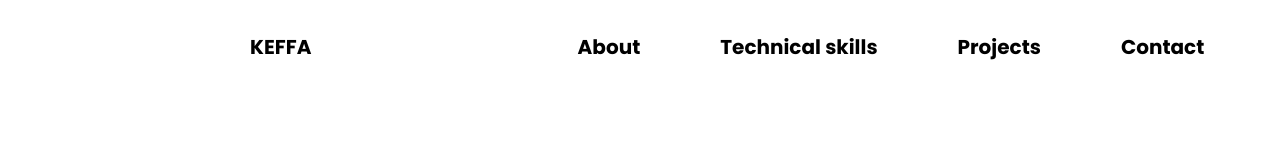
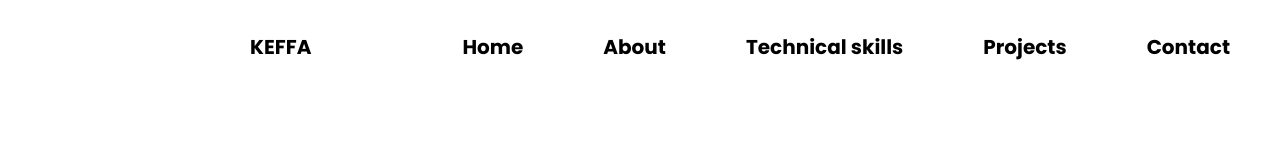
Before and after one commit to efpha/My-portfolio-site, a React (Create React App) app: page / in a window 1280 px wide. Shown: the top 160 px of the page. Built offline with nearby package versions, Linux system fonts and the light colour scheme.

Commit message:
Addition on navbar

```diff
--- a/src/App.css
+++ b/src/App.css
@@ -35,7 +35,7 @@
 
   .navbar ul{
     position: absolute;
-    left: 42%;
+    left: 33%;
     top: 2em;
     height: 2em;
   }
@@ -47,6 +47,7 @@
     list-style-type: none;
     margin: 1em;
     font-size: 20px;
+
   }
   .navbar a, .navbar ul li a{
     text-decoration: none;
--- a/src/Components/Navbar.js
+++ b/src/Components/Navbar.js
@@ -17,6 +17,7 @@ function Navbar(){
             </div>
             <FontAwesomeIcon className="menu-icon" onClick={toggleMenu} icon={faBars} />
             <ul className={`nav-links ${menuOpen ? "active" : ""}`}>
+                <li><a href='#' className="links-content">Home</a></li>
                 <li><a href='#' className="links-content">About</a></li>
                 <li><a href='#' className="links-content">Technical skills</a></li>
                 <li><a href='#' className="links-content">Projects</a></li>
```
